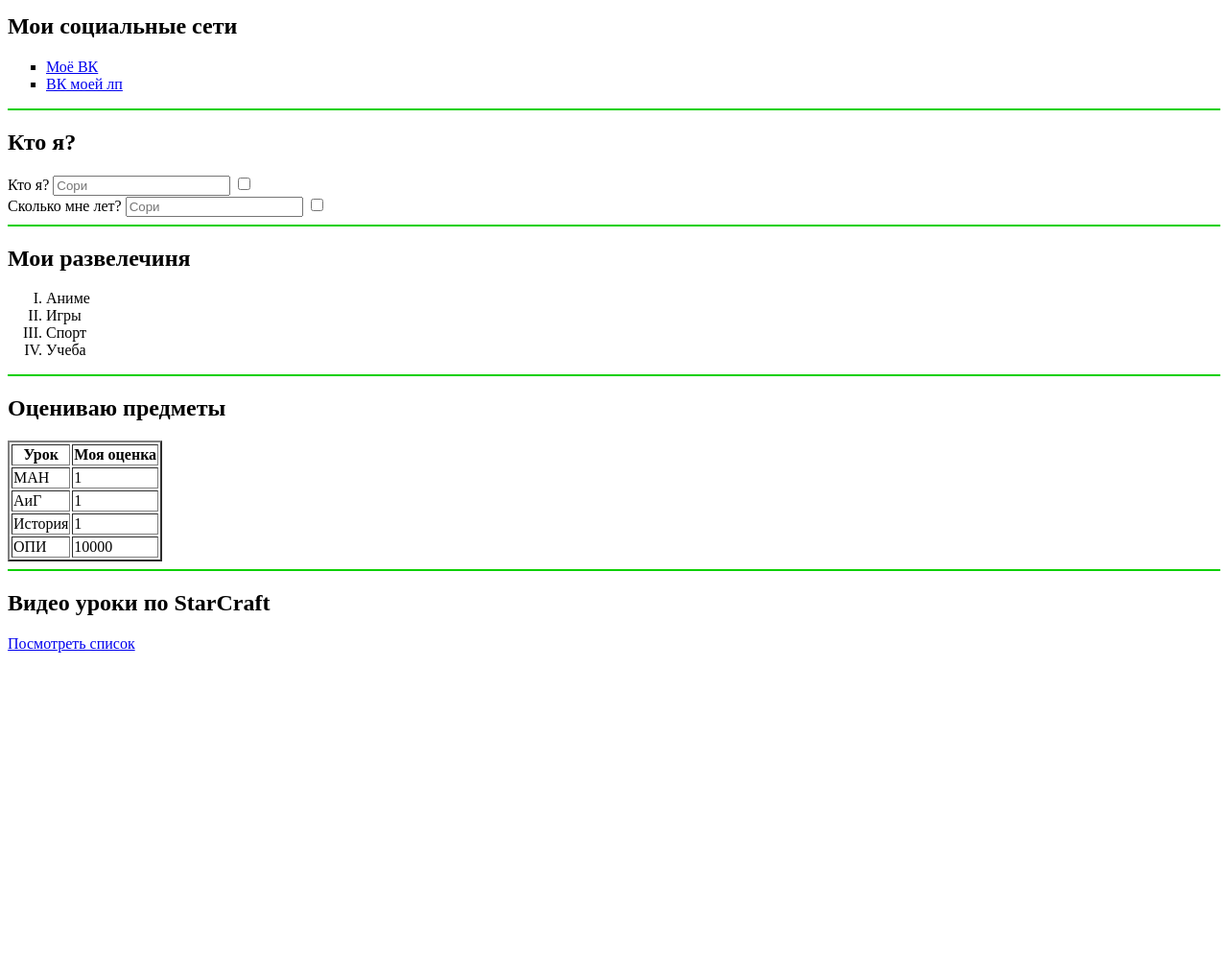
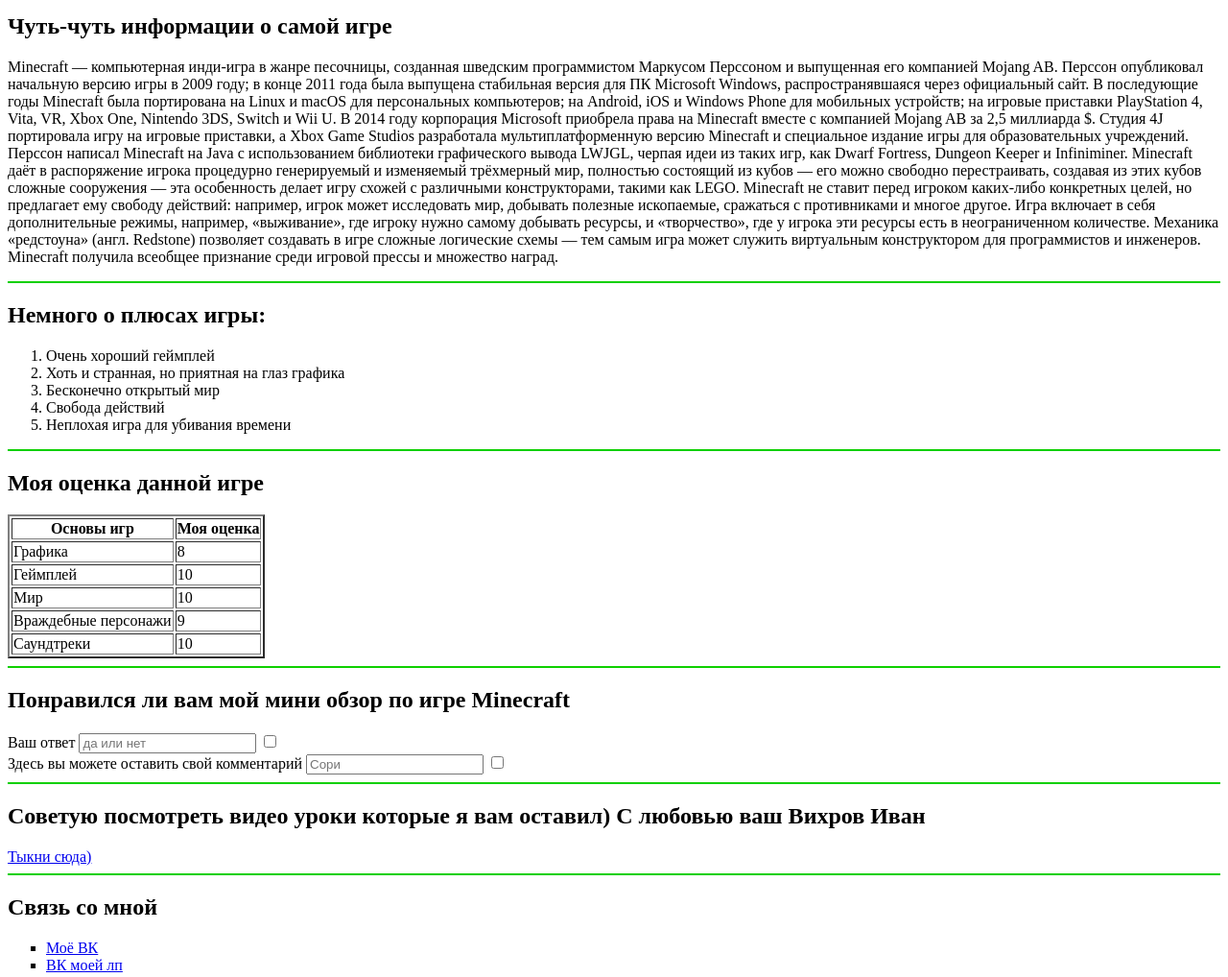
Before and after one commit to ivanlegenda/onepiece, a plain HTML site: page index.html in a window 1280 px wide. Shown: the part 520-1538 px from the top of the page at 96% size. Before the commit the page ends 1208 px from the top, so only its background shows below. Drawn offline with Linux system fonts and the light colour scheme.

Commit message:
лучший сайт

```diff
--- a/index.html
+++ b/index.html
@@ -8,74 +8,97 @@
     <table cellspacing="20">
 <tr>
     <td>
-        <img src="https://phonoteka.org/uploads/posts/2021-10/1633098053_23-phonoteka-org-p-van-pis-fon-dlya-rabochego-stola-krasivo-25.jpg" width="600" />
+        <img src="https://ustaliy.ru/wp-content/uploads/2020/12/p1_2704788_5ddc02a41.jpg" width="600" />
     </td>
     <td>
-        <h1>Салам, Иван на связи</h1>
-        <p><strong>One Piece лучшее аниме</strong></p>
-        <p>Согласен ставь лайк!!</p>
+        <h1>Здравствуйте, меня зовут Иван</h1>
+        <p><strong>Сегодня я вам расскажу про хорошую и не менее интересную игру под названием Minecraft</strong></p>
+        <p><strong>А перед началом хочу предупредить что сайт создан только в развлекательных целях))</strong></p>
 
     </td>
    </tr>
     </table>
    <hr color="reds">
 
-   <h2> Мои социальные сети</h2>
-   <ul type="square">
-    <li><a href="https://www.youtube.com/watch?v=ywytsJhCg_k" target="_blank">Моё ВК</a></li>
-    <li><a href="https://vk.com/on_blessssss" target="_blank">ВК моей лп</a></li>
-   </ul>
+   <h2><strong>Чуть-чуть информации о самой игре</strong></h2>
+   <p>Minecraft — компьютерная инди-игра в жанре песочницы, созданная шведским программистом Маркусом Перссоном и выпущенная его компанией Mojang AB. Перссон опубликовал начальную версию игры в 2009 году; в конце 2011 года была выпущена стабильная версия для ПК Microsoft Windows, распространявшаяся через официальный сайт. В последующие годы Minecraft была портирована на Linux и macOS для персональных компьютеров; на Android, iOS и Windows Phone для мобильных устройств; на игровые приставки PlayStation 4, Vita, VR, Xbox One, Nintendo 3DS, Switch и Wii U. В 2014 году корпорация Microsoft приобрела права на Minecraft вместе с компанией Mojang AB за 2,5 миллиарда $. Студия 4J портировала игру на игровые приставки, а Xbox Game Studios разработала мультиплатформенную версию Minecraft и специальное издание игры для образовательных учреждений.
+
+    Перссон написал Minecraft на Java с использованием библиотеки графического вывода LWJGL, черпая идеи из таких игр, как Dwarf Fortress, Dungeon Keeper и Infiniminer. Minecraft даёт в распоряжение игрока процедурно генерируемый и изменяемый трёхмерный мир, полностью состоящий из кубов — его можно свободно перестраивать, создавая из этих кубов сложные сооружения — эта особенность делает игру схожей с различными конструкторами, такими как LEGO. Minecraft не ставит перед игроком каких-либо конкретных целей, но предлагает ему свободу действий: например, игрок может исследовать мир, добывать полезные ископаемые, сражаться с противниками и многое другое. Игра включает в себя дополнительные режимы, например, «выживание», где игроку нужно самому добывать ресурсы, и «творчество», где у игрока эти ресурсы есть в неограниченном количестве. Механика «редстоуна» (англ. Redstone) позволяет создавать в игре сложные логические схемы — тем самым игра может служить виртуальным конструктором для программистов и инженеров.
+
+    Minecraft получила всеобщее признание среди игровой прессы и множество наград.</p>
+
+
    <hr color="reds">
-   <h2>Кто я?</h2>
+
+   <h2>Немного о плюсах игры:</h2>
+   <ol type="1">
+    <li>Очень хороший геймплей</li>
+    <li>Хоть и странная, но приятная на глаз графика</li>
+    <li>Бесконечно открытый мир</li>
+    <li>Свобода действий</li>
+    <li>Неплохая игра для убивания времени</li>
+</ol>
+
+   <hr color="reds">
+
+   <h2>Моя оценка данной игре</h2>
+   <table border="2">
+       <tr>
+           <th>Основы игр</th>
+           <th>Моя оценка</th>
+       </tr>
+       <tr>
+       <td>Графика</td>
+       <td>8</td>
+       </tr>
+       <tr>
+           <td>Геймплей</td>
+           <td>10</td>
+           </tr>
+           <tr>
+               <td>Мир</td>
+               <td>10</td>
+           </tr>
+           <tr>
+               <td>Враждебные персонажи</td>
+               <td>9</td>
+           </tr>
+           <tr>
+            <td>Саундтреки</td>
+            <td>10</td>
+           </tr>
+   </table>
+
+   <hr color="reds">
+
+<h2>Понравился ли вам мой мини обзор по игре Minecraft</h2>
 <form>
-    <label for="name">Кто я?</label>
-    <input type="text" id="name" placeholder="Сори">
+<label for="name">Ваш ответ</label>
+<input type="text" id="name" placeholder="да или нет">
 
 <input type="checkbox">
 
 <br>
 
-    <label for="name">Сколько мне лет?</label>
+<label for="name">Здесь вы можете оставить свой комментарий</label>
 <input type="text" id="name" placeholder="Сори">
 
 <input type="checkbox">
 </form>
 
+
 <hr color="reds">
 
-   <h2> Мои развелечиня</h2>
-   <ol type="I">
-    <li>Аниме</li>
-    <li>Игры</li>
-    <li>Спорт</li>
-    <li>Учеба</li>
-</ol>
+<h2>Советую посмотреть видео уроки которые я вам оставил) С любовью ваш Вихров Иван</h2>
+<a href="youtube.html" target="_blank">Тыкни сюда)</a>
+
 <hr color="reds">
-<h2>Оцениваю предметы</h2>
-<table border="2">
-    <tr>
-        <th>Урок</th>
-        <th>Моя оценка</th>
-    </tr>
-    <tr>
-    <td>МАН</td>
-    <td>1</td>
-    </tr>
-    <tr>
-        <td>АиГ</td>
-        <td>1</td>
-        </tr>
-        <tr>
-            <td>История</td>
-            <td>1</td>
-        </tr>
-        <tr>
-            <td>ОПИ</td>
-            <td>10000</td>
-        </tr>
-</table>
-<hr color="reds">
-<h2>Видео уроки по StarCraft</h2>
-<a href="youtube.html" target="_blank">Посмотреть список</a>
+
+<h2>Связь со мной</h2>
+<ul type="square">
+    <li><a href="https://www.youtube.com/watch?v=ywytsJhCg_k" target="_blank">Моё ВК</a></li>
+    <li><a href="https://vk.com/on_blesssss" target="_blank">ВК моей лп</a></li>
+   </ul>
+
 </body>
 </html>
```
Also changed, not shown: youtube.html (+7 -1 lines). Lines whose indentation alone changed are shown as unchanged.
